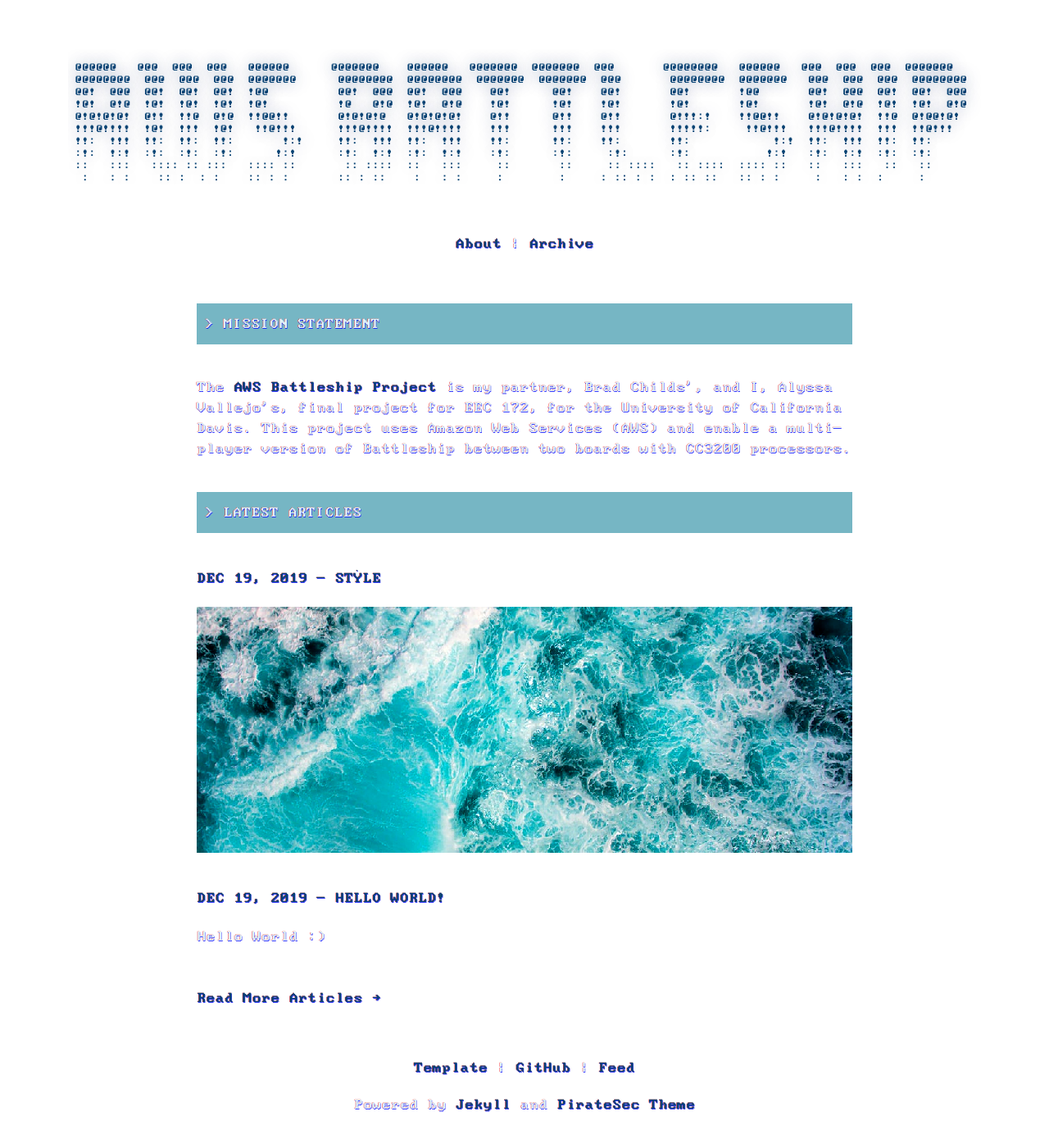
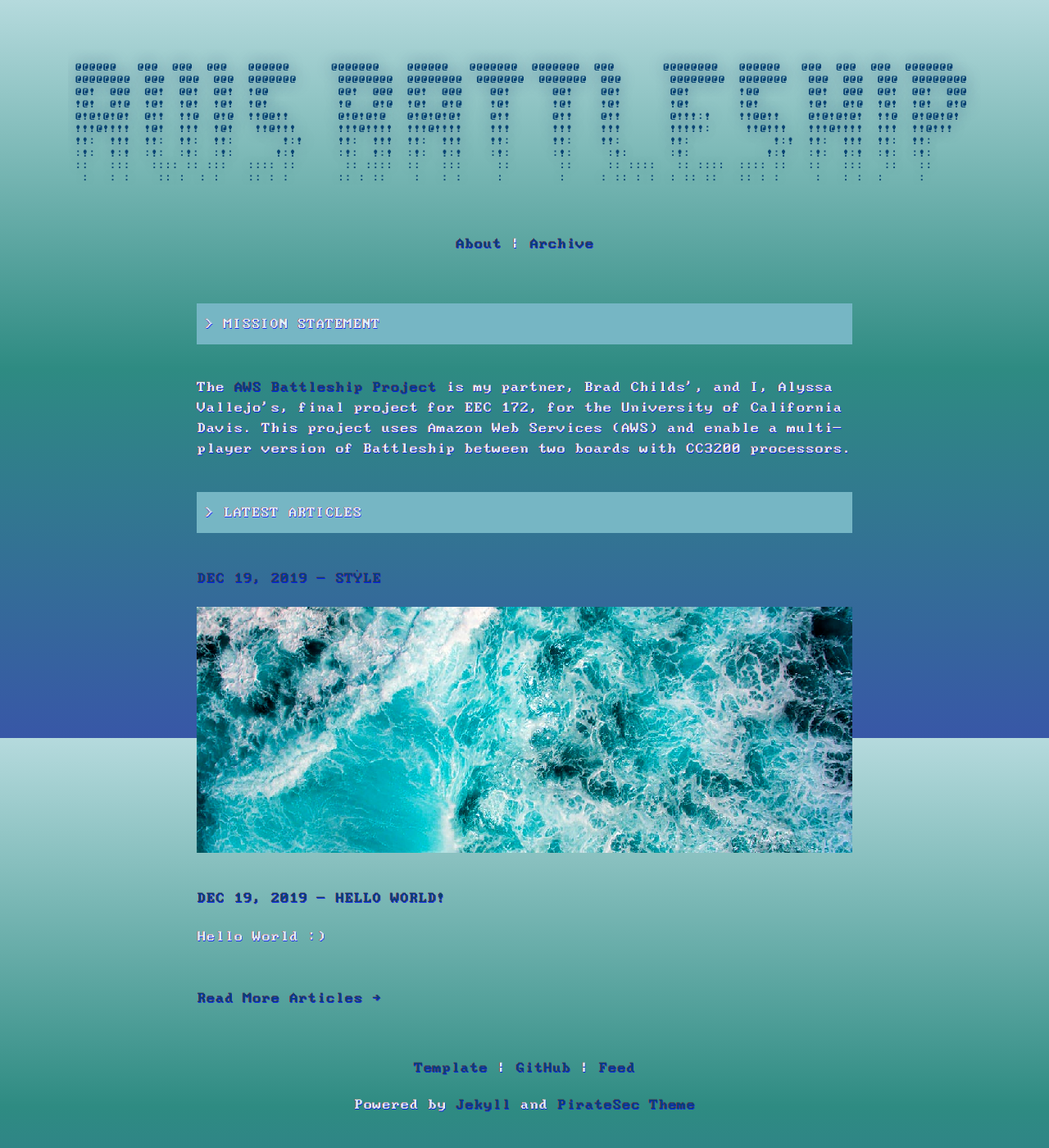
Before and after one commit to AV-CompSci-Mage/aws-battleship, a Jekyll site: the page built from index.html, in a window 1280 px wide. Shown: the whole page at 82% size. Built offline with Jekyll 4.4.1, drawn with Linux system fonts in a browser that asks for light colours.

Commit message:
gradient fail?

```diff
--- a/_sass/main.scss
+++ b/_sass/main.scss
@@ -3,7 +3,7 @@
 // color scheme - Navy and Ivory by hal - https://terminal.sexy/#Ahsh6N_WAyw2wkVOfL-einpjLjNA_1h5RLWx8vG5Bl9z71hHotmxvrCQYXeN_5mhntnY9vbJ
 
 :root {
-  --background: linear-gradient(rgb(181, 218, 221), rgb(46, 139, 130), rgb(56, 87, 167));
+  --background-color: linear-gradient(rgb(181, 218, 221), rgb(46, 139, 130), rgb(56, 87, 167));
   --foreground-color: rgb(118,182,196);
   --foreground-color-transparent: rgba(118, 182, 196, 0.527);
   --text-color: rgb(222,243,246);
```
